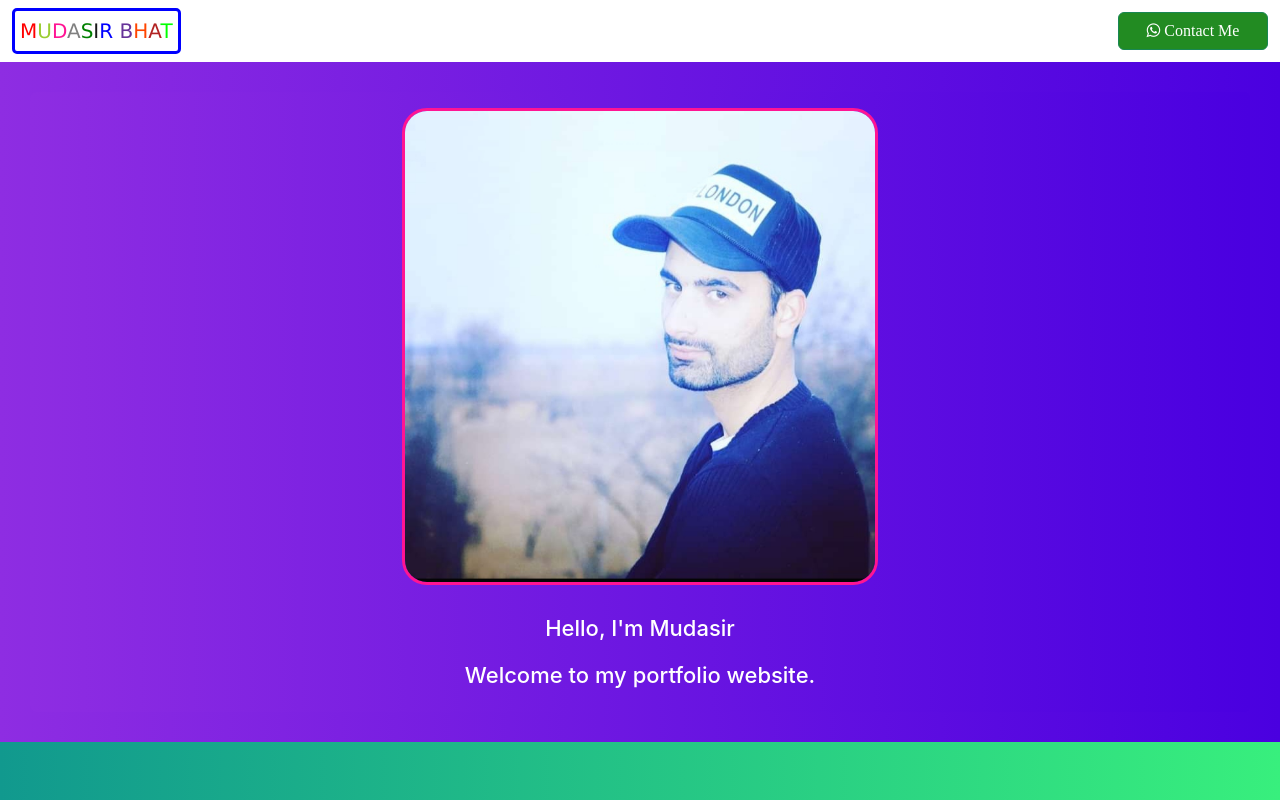
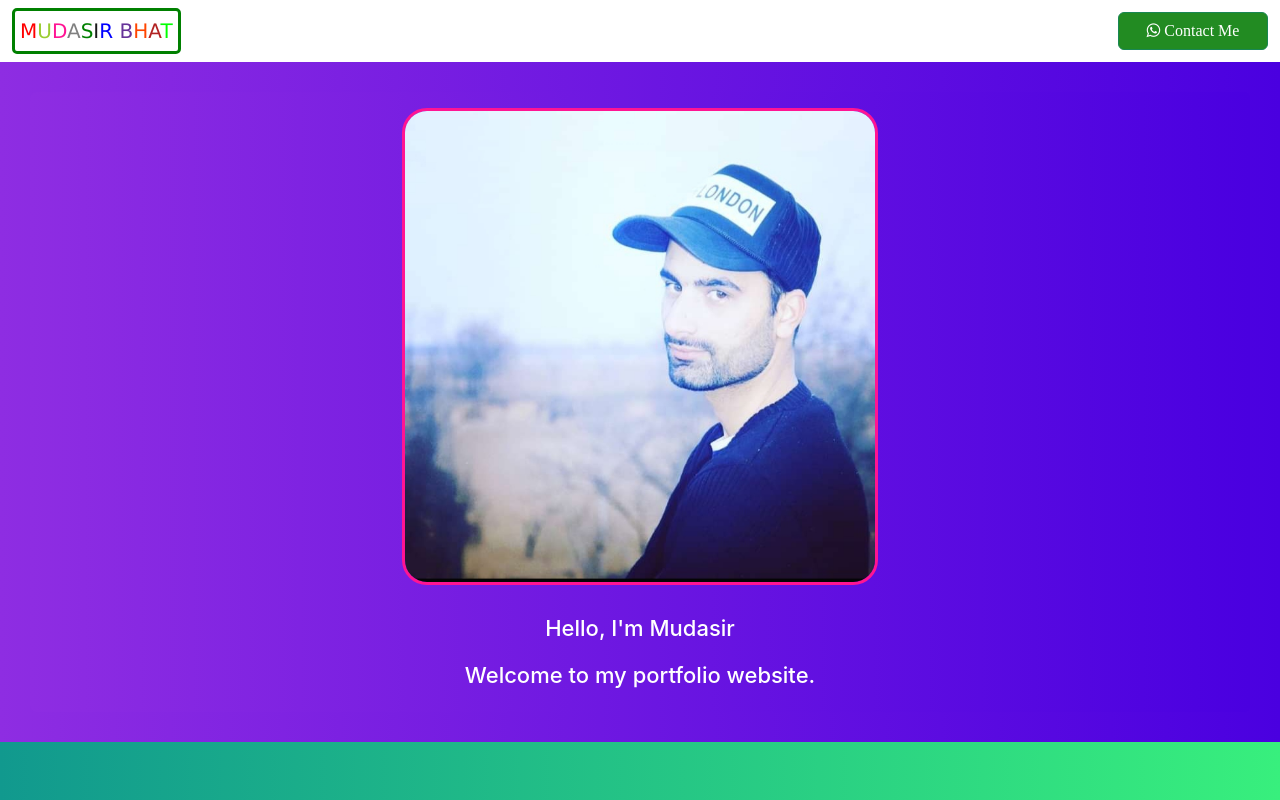
Before and after one commit to MuddyonGit/portfolio, a React (Create React App) app: page / in a window 1280 px wide. Shown: the top 800 px of the page. Built offline with nearby package versions, Linux system fonts and the light colour scheme.

Commit message:
Update index.css

```diff
--- a/src/index.css
+++ b/src/index.css
@@ -12,7 +12,7 @@ code {
     monospace;
 }
 .navbar-brand{
-  border: 3px solid blue;
+  border: 3px solid green;
   /*border-bottom: 3px solid blue;
   border-right:  3px solid yellow;
   border-left: 3px solid green;*/
```
